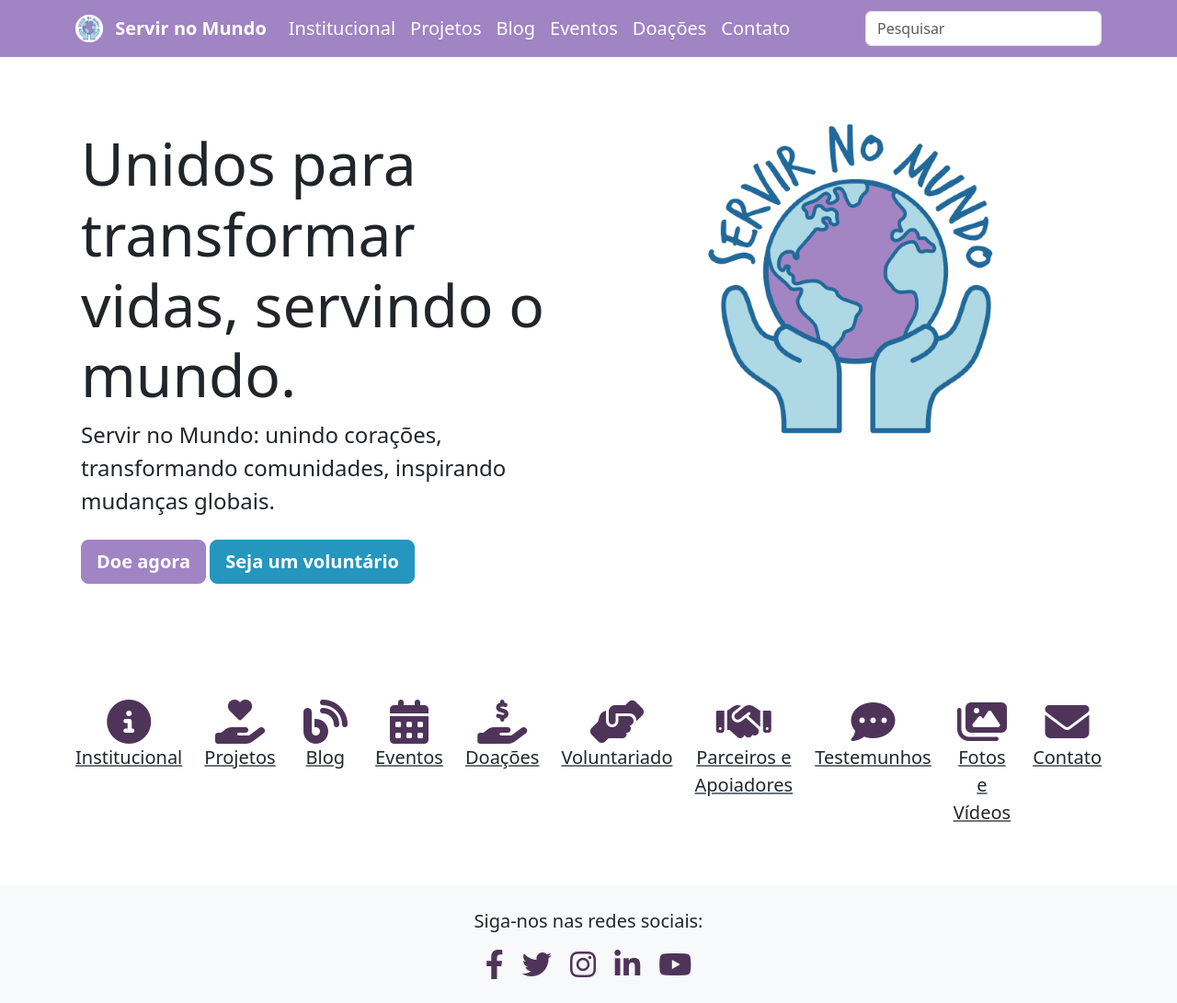
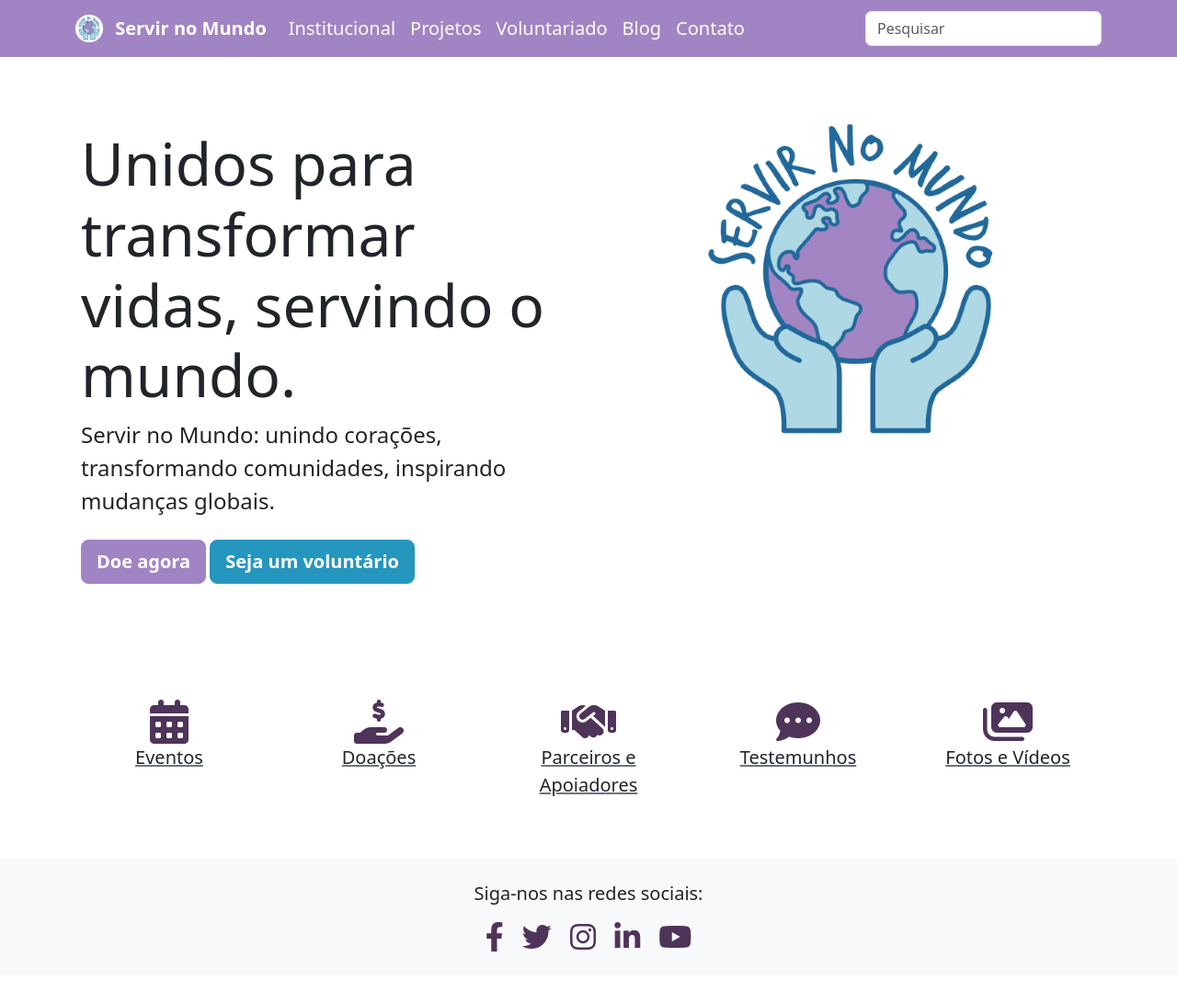
Before and after one commit to akozoubsky/servir-no-mundo, a plain HTML site: page template-01/index.html in a window 1280 px wide. Shown: the whole page at 92% size. After the commit the page ends 1061 px from the top, so only its background shows below. Drawn offline with nearby package versions, Linux system fonts and the light colour scheme.

Commit message:
Home Page e README.md
README.md: Descrição do projeto.
Home page: Menu principal e links

```diff
--- a/template-01/index.html
+++ b/template-01/index.html
@@ -31,13 +31,10 @@
                     <a class="nav-link fs-5" href="#">Projetos</a>
                 </li>
                 <li class="nav-item">
-                    <a class="nav-link fs-5" href="#">Blog</a>
+                    <a class="nav-link fs-5" href="#">Voluntariado</a>
                 </li>
                 <li class="nav-item">
-                    <a class="nav-link fs-5" href="#">Eventos</a>
-                </li>
-                <li class="nav-item">
-                    <a class="nav-link fs-5" href="#">Doações</a>
+                    <a class="nav-link fs-5" href="#">Blog</a>
                 </li>
                 <li class="nav-item">
                     <a class="nav-link fs-5" href="#">Contato</a>
@@ -67,31 +64,11 @@
 		</div>
 
         <div class="col-lg-6 image-hero text-center">
-			<!-- Adicione a imagem do homem aqui -->
 			<img src="imagens/servir-no-mundo-logo-removebg.png" alt="Imagem da home" class="img-fluid shadow-4-strong rounded-circle">
-			<!-- <img src="imagens/servir-no-mundo-desenho-digital-01.png" alt="Imagem da home" class="img-fluid shadow-4-strong rounded-circle"> -->
         </div>
     </div>
 
 	<div class="row mt-5 mb-5">
-		<div class="col text-center">
-			<a href="#" class="link-secondary">
-			<i class="fas fa-info-circle fa-3x"></i>
-			<p class="fs-5">Institucional</p>
-			</a>
-		</div>
-		<div class="col text-center">
-			<a href="#" class="link-secondary">
-			<i class="fas fa-hand-holding-heart fa-3x"></i>
-			<p class="fs-5">Projetos</p>
-			</a>
-		</div>
-		<div class="col text-center">
-			<a href="#" class="link-secondary">
-			<i class="fas fa-blog fa-3x"></i>
-			<p class="fs-5">Blog</p>
-			</a>
-		</div>
 		<div class="col text-center">
 			<a href="#" class="link-secondary">
 			<i class="fas fa-calendar-alt fa-3x"></i>
@@ -102,15 +79,6 @@
 			<a href="#" class="link-secondary">
 			<i class="fas fa-hand-holding-usd fa-3x"></i>
 			<p class="fs-5">Doações</p>
-			</a>
-		</div>
-	<!--</div>-->
-
-	<!--<div class="row mt-5">-->
-		<div class="col text-center">
-			<a href="#" class="link-secondary">
-			<i class="fas fa-hands-helping fa-3x"></i>
-			<p class="fs-5">Voluntariado</p>
 			</a>
 		</div>
 		<div class="col text-center">
@@ -129,12 +97,6 @@
 			<a href="#" class="link-secondary">
 			<i class="fas fa-images fa-3x"></i>
 			<p class="fs-5">Fotos e Vídeos</p>
-			</a>
-		</div>
-		<div class="col text-center">
-			<a href="#" class="link-secondary">
-			<i class="fas fa-envelope fa-3x"></i>
-			<p class="fs-5">Contato</p>
 			</a>
 		</div>
 	</div>
```
Also changed, not shown: 1 other file.
